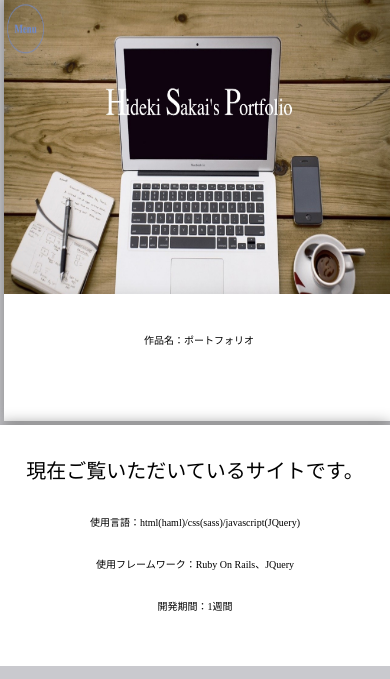
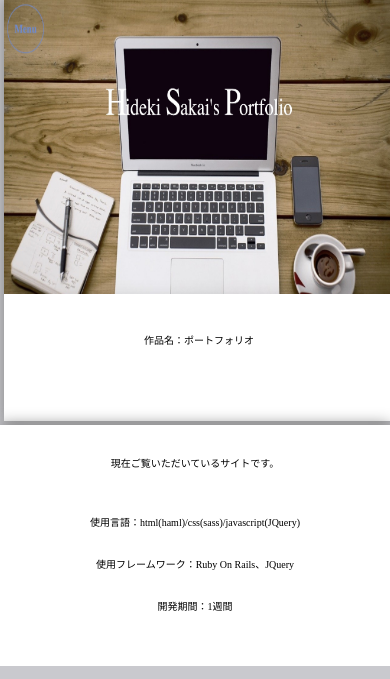
Before and after one commit to bruno1412/portfolio, a Rails app: page / in a window 390 px wide. Shown: the part 5423-6102 px from the top of the page. Run offline with Rails 7, Linux system fonts and the light colour scheme; style sheets or scripts are compiled from the project's sources; some libraries are stand-ins or nearby versions.

Commit message:
文字サイズ変更

```diff
--- a/app/assets/stylesheets/mixin/_mixin.scss
+++ b/app/assets/stylesheets/mixin/_mixin.scss
@@ -127,6 +127,7 @@
             font-size:20px;
             @media(max-width:480px){
               margin-top:30px;
+              font-size:10px;
             }
             @media(min-width:1500px){
               font-size:30px;
```
